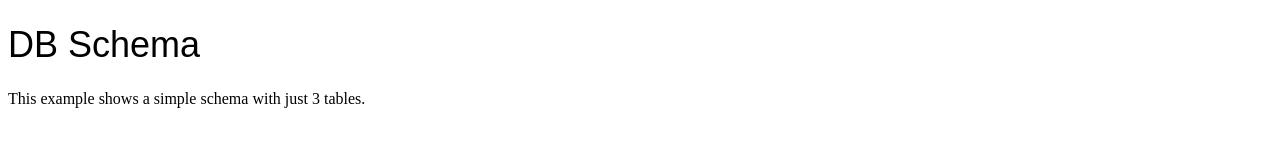
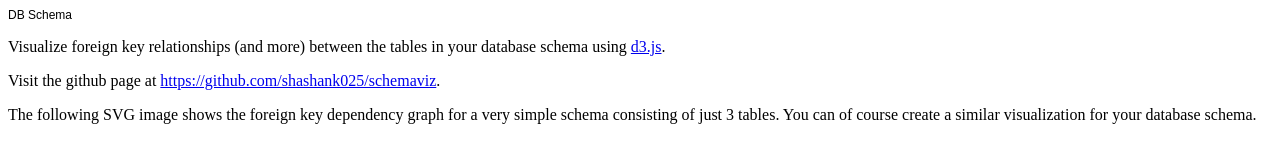
Before and after one commit to shashank025/schemaviz, a plain HTML site: page index.html in a window 1280 px wide. Drawn offline with nearby package versions, Linux system fonts and the light colour scheme.

Commit message:
further explanatory text

```diff
--- a/index.html
+++ b/index.html
@@ -1,13 +1,27 @@
 <!DOCTYPE html>
 <meta charset="utf-8">
-<title>Schemaviz Example</title>
+<title>Schemaviz: Example DB Schema</title>
 <script src="http://d3js.org/d3.v3.js"></script>
 <link type="text/css" rel="stylesheet" href="style.css"/>
 <body>
 <h1>DB Schema</h1>
 
 <p>
-This example shows a simple schema with just 3 tables.
+Visualize foreign key relationships (and more) between
+the tables in your database schema using
+<a href="http://d3js.org/" title="d3.js home page">d3.js</a>.
+</p>
+
+<p>
+Visit the github page at
+<a href="https://github.com/shashank025/schemaviz">
+https://github.com/shashank025/schemaviz</a>.
+</p>
+
+<p>
+The following SVG image shows the foreign key dependency graph for
+a very simple schema consisting of just 3 tables. You can of course
+create a similar visualization for your database schema.
 </p>
 
 <script src="viz.js"></script>
--- a/style.css
+++ b/style.css
@@ -19,3 +19,7 @@ text {
 h1 {
   font: 36px sans-serif;
 }
+
+h1 {
+  font: 12px sans-serif;
+}
```
